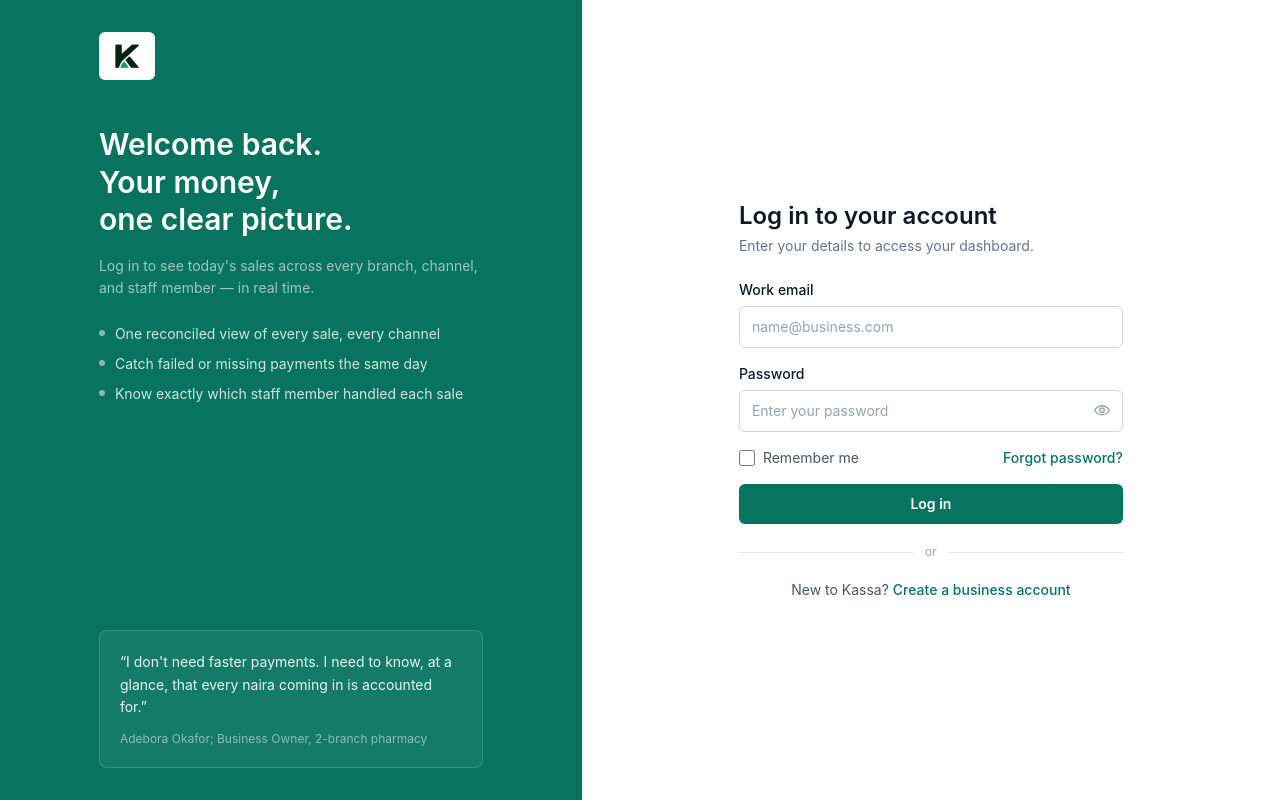
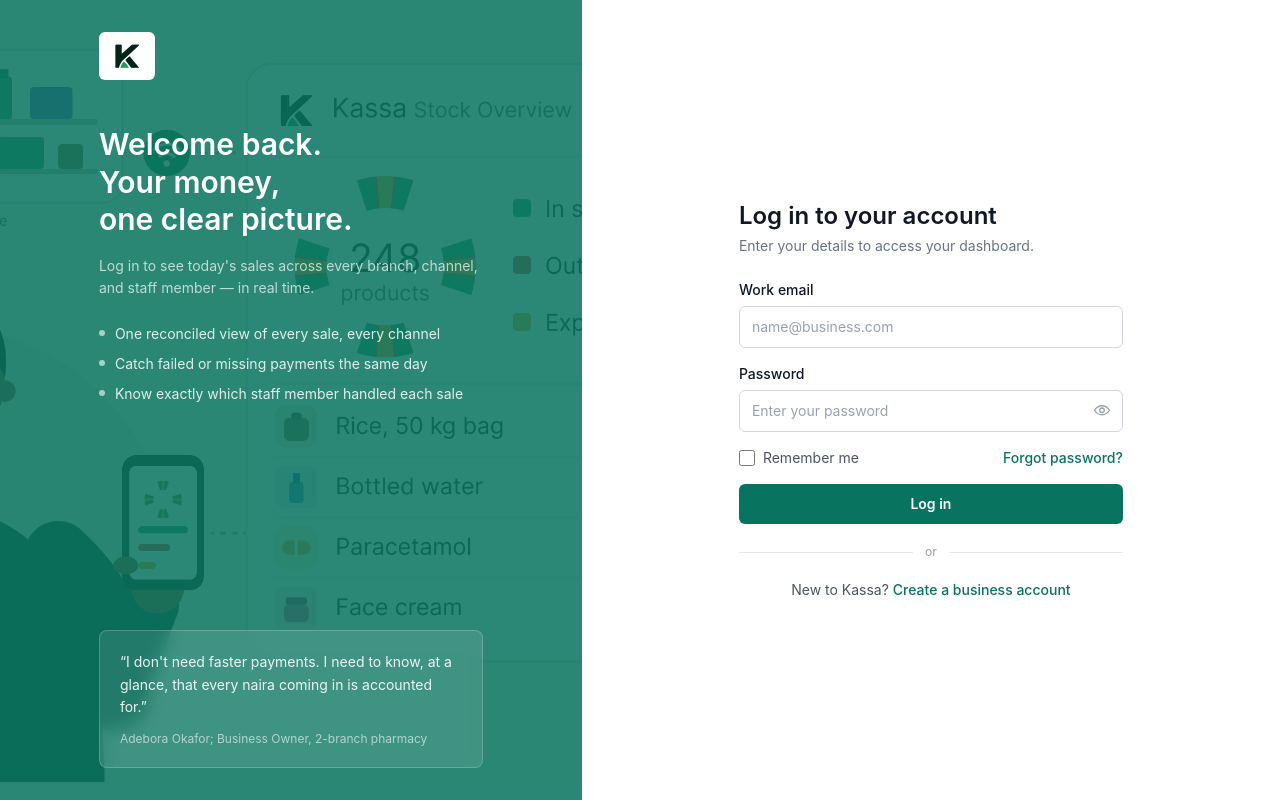
Before and after one commit to mr-uche/KASSA, a Next.js app: page /login in a window 1280 px wide. Built offline with nearby package versions, Linux system fonts and the light colour scheme.

Commit message:
latest changes

```diff
--- a/src/app/dashboard/page.tsx
+++ b/src/app/dashboard/page.tsx
@@ -1,9 +1,10 @@
 "use client";
 
-import { useState } from "react";
+import { useEffect, useRef, useState } from "react";
 import Link from "next/link";
 import {
   Bell,
+  Check,
   ChevronDown,
   Menu,
   Plus,
@@ -12,6 +13,8 @@
 } from "lucide-react";
 
 import KassaSidebar from "@/components/KassaSidebar";
+
+const branches = ["All branches", "Main Branch", "Branch 2"];
 
 const transactions = [
   {
@@ -69,6 +72,30 @@
 
 export default function DashboardPage() {
   const [sidebarOpen, setSidebarOpen] = useState(false);
+  const [branchOpen, setBranchOpen] = useState(false);
+  const [selectedBranch, setSelectedBranch] = useState(branches[0]);
+  const branchRef = useRef<HTMLDivElement>(null);
+
+  // Close the dropdown when clicking outside it or pressing Escape
+  useEffect(() => {
+    function handleClickOutside(e: MouseEvent) {
+      if (branchRef.current && !branchRef.current.contains(e.target as Node)) {
+        setBranchOpen(false);
+      }
+    }
+
+    function handleEscape(e: KeyboardEvent) {
+      if (e.key === "Escape") setBranchOpen(false);
+    }
+
+    document.addEventListener("mousedown", handleClickOutside);
+    document.addEventListener("keydown", handleEscape);
+
+    return () => {
+      document.removeEventListener("mousedown", handleClickOutside);
+      document.removeEventListener("keydown", handleEscape);
+    };
+  }, []);
 
   return (
     <div className="min-h-screen overflow-x-hidden bg-[#F5F6F8]">
@@ -100,13 +127,57 @@
           {/* Header actions */}
           <div className="flex shrink-0 items-center gap-2 sm:gap-4 lg:gap-5">
             {/* Branch selector */}
-            <button
-              className="hidden h-[34px] w-[130px] items-center justify-between rounded-[9px] border border-[#D8DCE3] bg-white px-3 text-[12px] text-[#374151] sm:flex sm:w-[150px] sm:text-[13px] lg:w-[162px]"
-              type="button"
+            <div
+              ref={branchRef}
+              className="relative hidden w-[130px] sm:block sm:w-[150px] lg:w-[162px]"
             >
-              <span>All branches</span>
-              <ChevronDown size={16} className="text-[#687386]" />
-            </button>
+              <button
+                type="button"
+                onClick={() => setBranchOpen((open) => !open)}
+                aria-haspopup="listbox"
+                aria-expanded={branchOpen}
+                className="flex h-[34px] w-full items-center justify-between rounded-[9px] border border-[#D8DCE3] bg-white px-3 text-[12px] text-[#374151] transition hover:bg-[#F8FAFA] sm:text-[13px]"
+              >
+                <span className="truncate">{selectedBranch}</span>
+                <ChevronDown
+                  size={16}
+                  className={`shrink-0 text-[#687386] transition-transform ${
+                    branchOpen ? "rotate-180" : ""
+                  }`}
+                />
+              </button>
+
+              {branchOpen && (
+                <ul
+                  role="listbox"
+                  className="absolute right-0 top-full z-30 mt-2 w-full min-w-[162px] overflow-hidden rounded-[9px] border border-[#E0E3E8] bg-white py-1 shadow-lg"
+                >
+                  {branches.map((branch) => {
+                    const active = branch === selectedBranch;
+
+                    return (
+                      <li key={branch} role="option" aria-selected={active}>
+                        <button
+                          type="button"
+                          onClick={() => {
+                            setSelectedBranch(branch);
+                            setBranchOpen(false);
+                          }}
+                          className={`flex w-full items-center justify-between px-3 py-2 text-left text-[13px] transition hover:bg-[#F3F6F5] ${
+                            active
+                              ? "font-semibold text-[#08745F]"
+                              : "text-[#374151]"
+                          }`}
+                        >
+                          <span className="truncate">{branch}</span>
+                          {active && <Check size={15} className="shrink-0" />}
+                        </button>
+                      </li>
+                    );
+                  })}
+                </ul>
+              )}
+            </div>
 
             {/* Notification */}
             <button
--- a/src/app/login/page.tsx
+++ b/src/app/login/page.tsx
@@ -1,6 +1,7 @@
 "use client";
 
 import { useState } from "react";
+import Image from "next/image";
 import { useRouter } from "next/navigation";
 import Logo from "@/components/logo";
 
@@ -25,8 +26,21 @@
   return (
     <div className="min-h-screen grid lg:h-screen lg:overflow-hidden lg:grid-cols-[5fr_6fr]">
       {/* Left panel */}
-      <div className="relative flex flex-col bg-[#08745F] text-white px-10 pt-8 pb-8 lg:px-14 lg:pt-8 lg:pb-8">
-        <div className="mx-auto flex min-h-0 w-full max-w-sm flex-1 flex-col justify-between">
+      <div className="relative flex flex-col overflow-hidden text-white px-10 pt-8 pb-8 lg:px-14 lg:pt-8 lg:pb-8">
+        {/* Background image */}
+        <Image
+          src="/images/Kassa's Login.png"
+          alt=""
+          fill
+          priority
+          sizes="(min-width: 1024px) 45vw, 100vw"
+          className="object-cover"
+        />
+        {/* Green overlay */}
+        <div className="absolute inset-0 bg-[#08745F]/85" />
+
+        {/* Content */}
+        <div className="relative z-10 mx-auto flex min-h-0 w-full max-w-sm flex-1 flex-col justify-between">
           <div>
             <div className="mb-10">
               <Logo variant="light" />
@@ -40,27 +54,27 @@
               one clear picture.
             </h1>
 
-            <p className="mt-4 max-w-sm text-sm text-white/60 leading-relaxed">
+            <p className="mt-4 max-w-sm text-sm text-white/70 leading-relaxed">
               Log in to see today&apos;s sales across every branch, channel, and
               staff member — in real time.
             </p>
 
             <ul className="mt-6 space-y-2.5">
               {bullets.map((item) => (
-                <li key={item} className="flex items-start gap-2.5 text-sm text-white/80">
-                  <span className="mt-1.5 h-1.5 w-1.5 shrink-0 rounded-full bg-white/50" />
+                <li key={item} className="flex items-start gap-2.5 text-sm text-white/85">
+                  <span className="mt-1.5 h-1.5 w-1.5 shrink-0 rounded-full bg-white/60" />
                   {item}
                 </li>
               ))}
             </ul>
           </div>
 
-          <blockquote className="mt-8 max-w-sm rounded-lg border border-white/15 bg-white/5 p-5">
+          <blockquote className="mt-8 max-w-sm rounded-lg border border-white/20 bg-white/10 p-5 backdrop-blur-sm">
             <p className="text-sm text-white/90 leading-relaxed">
               &ldquo;I don&apos;t need faster payments. I need to know, at a
               glance, that every naira coming in is accounted for.&rdquo;
             </p>
-            <footer className="mt-3 text-xs text-white/50">
+            <footer className="mt-3 text-xs text-white/60">
               Adebora Okafor; Business Owner, 2-branch pharmacy
             </footer>
           </blockquote>
```
Also changed, not shown: public/images/Kassa's Login.png (added), 1 other file (tests, documents, lock files or other folders).
